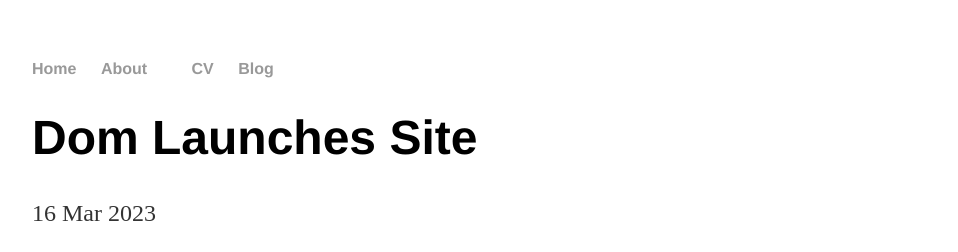
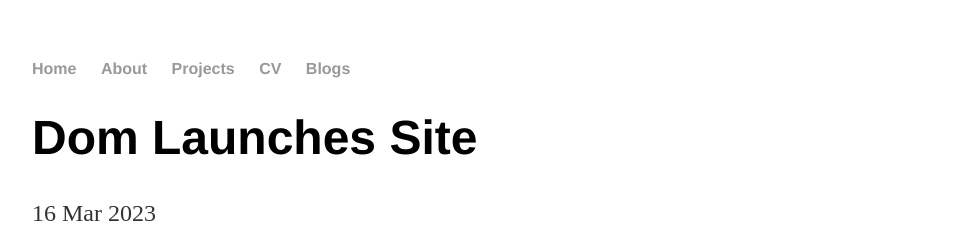
Before and after one commit to dpsciarrino/dpsciarrino.github.io, a Jekyll site: the page built from _posts/2023-03-16-dom-launches-site.md, in a window 1280 px wide. Shown: the top 252 px of the page, without its empty margins (160-1118 px from the left). Built offline with Jekyll 4.4.1, drawn with Linux system fonts in a browser that asks for light colours.

Commit message:
Update default.html

```diff
--- a/_layouts/default.html
+++ b/_layouts/default.html
@@ -9,9 +9,9 @@
             <ul>
                 <li><a href="/">Home</a></li>
                 <li><a href="/about">About</a></li>
-                <li><a href="/projects"></a></li>
+                <li><a href="/projects">Projects</a></li>
                 <li><a href="/cv">CV</a></li>
-                <li><a href="/blog">Blog</a></li>
+                <li><a href="/blog">Blogs</a></li>
             </ul>
         </nav>
         <div class="container">
```
